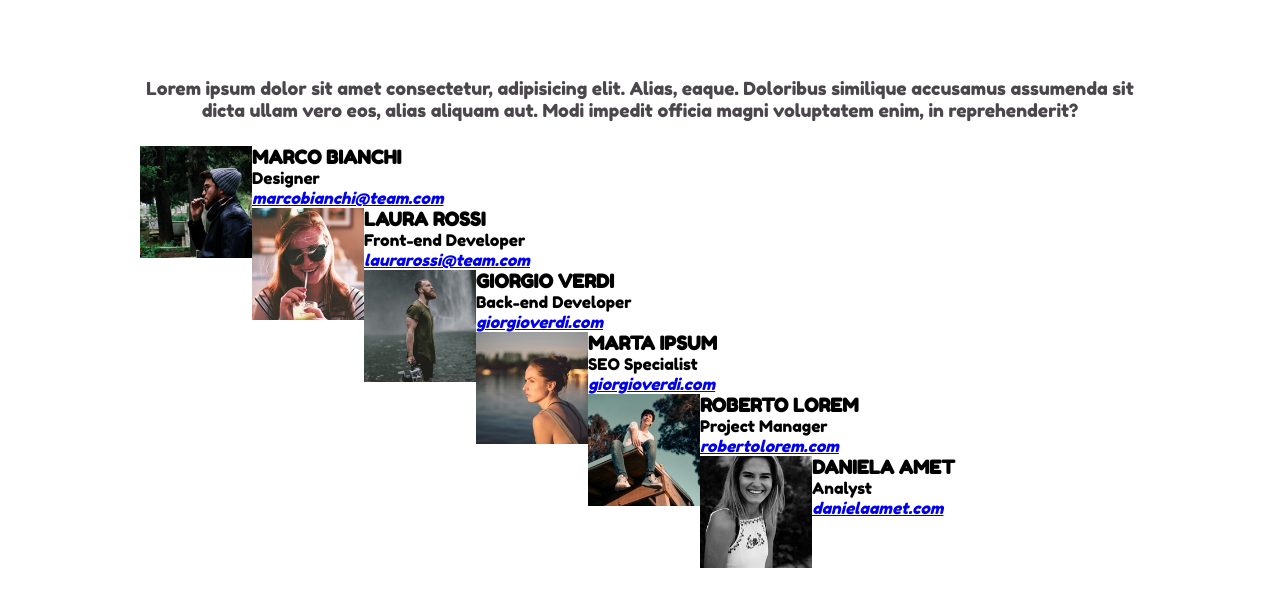
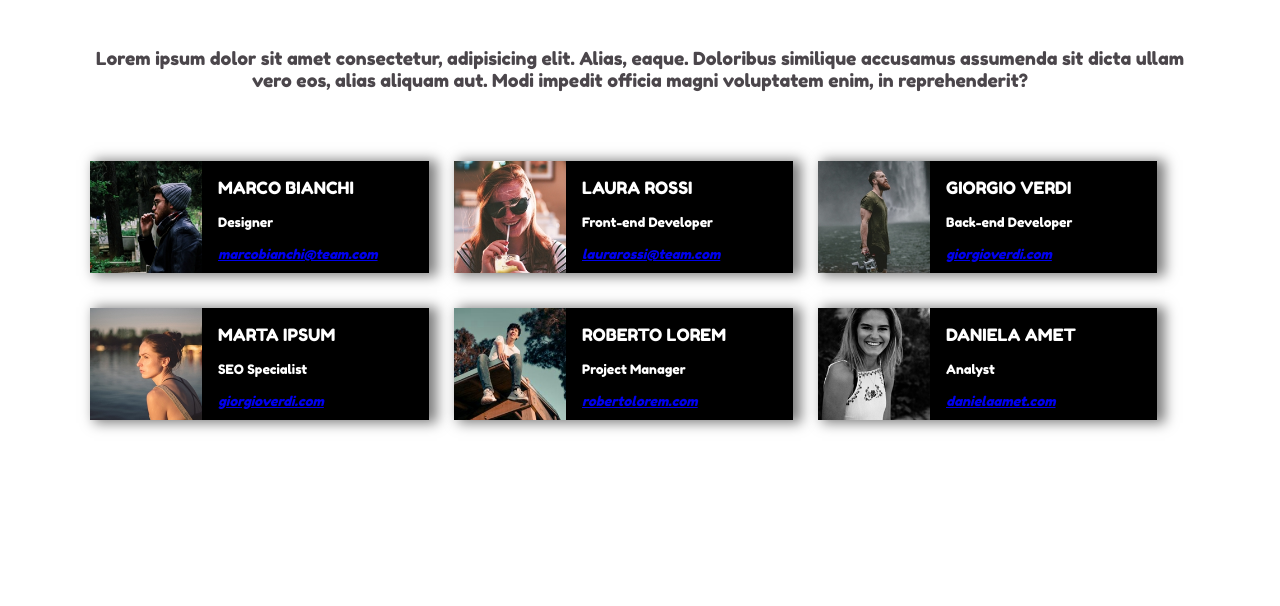
Before and after one commit to MarikaDiGirolamo/html-css-float-cards, a plain HTML site: page index.html in a window 1280 px wide. Shown: the part 70-676 px from the top of the page. Drawn offline with Linux system fonts and the light colour scheme.

Commit message:
style(main):add main properties

```diff
--- a/css/style.css
+++ b/css/style.css
@@ -5,8 +5,15 @@
     font-family: 'Fredoka One', cursive;
 }
 
-header, main{
-    max-width: 1000px;
+header{
+    max-width: 1100px;
+    margin: 0 auto;
+    background-color: white;
+    margin-top: 25px;
+}
+
+main{
+    max-width: 1100px;
     margin: 0 auto;
     background-color: white;
     margin-top: 25px;
@@ -22,11 +29,54 @@ h2{
     color: #4B464B;
     font-size: 18px;
     font-weight: lighter;
-    margin-top: 80px;
+    margin: 50px 0px;
     text-align: center;
 }
+/* Container Section */
 
 img{
     height: 7rem;
     float: left;
+    margin-right: 1rem;
 }
+
+.Description{
+    min-height: 7rem;
+    padding: 1rem 0rem 0rem 0rem;
+    margin: 0;
+    box-sizing: border-box;
+    box-shadow: 6px 1px 12px 2px rgba(0,0,0,0.51);
+
+}
+div > h3{
+    color: white;
+    font-size: 17px;
+    font-weight: lighter;
+    margin-bottom: 1rem;
+}
+
+div > p{
+    color: white;
+    font-size: 13px;
+    font-weight: lighter;
+    margin-bottom: 1rem;
+}
+
+.email{
+    color: #48C9FF;
+    font-size: smaller;
+    font-weight: lighter;
+    padding-bottom: 8px;
+}
+.mate{
+    background-color: black;
+    width: calc(31% - 2px);
+    margin-top: 20px;
+    margin-right: 25px;
+    margin-bottom: 15px;
+    float: left;
+}
+
+.clearfix{
+    clear: both;
+}
```
